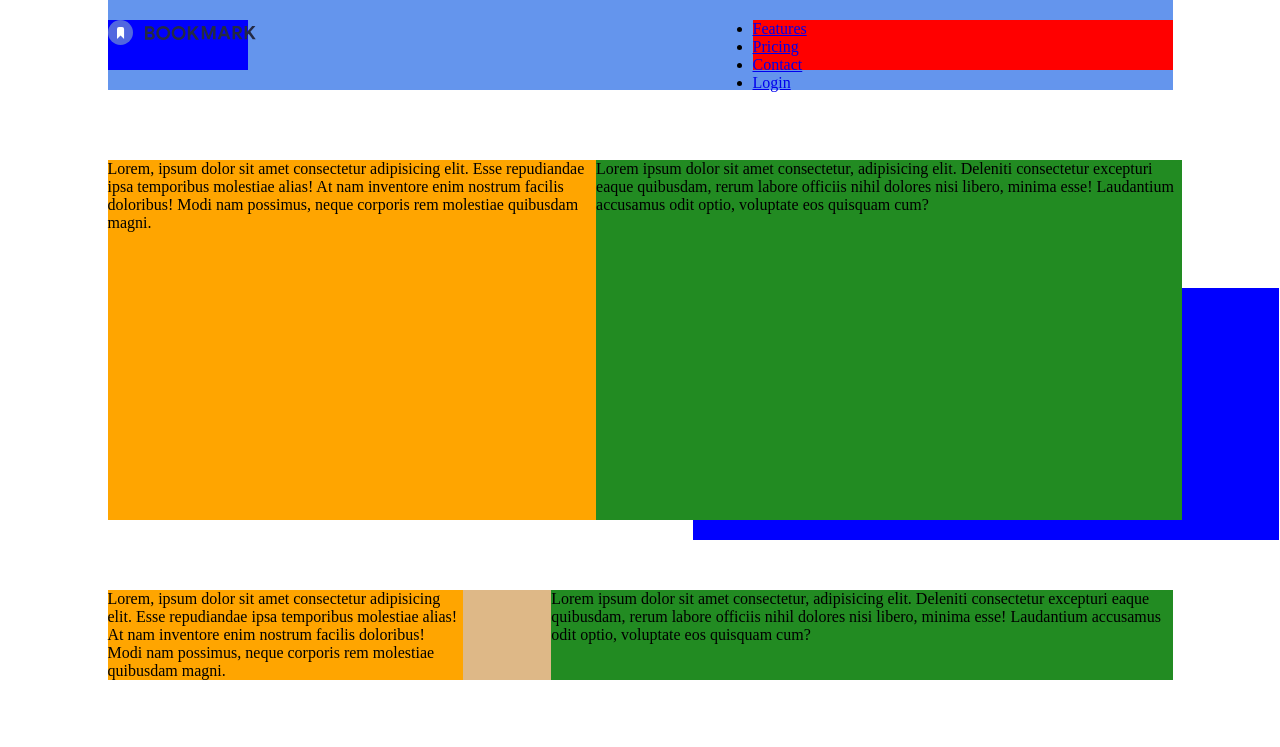
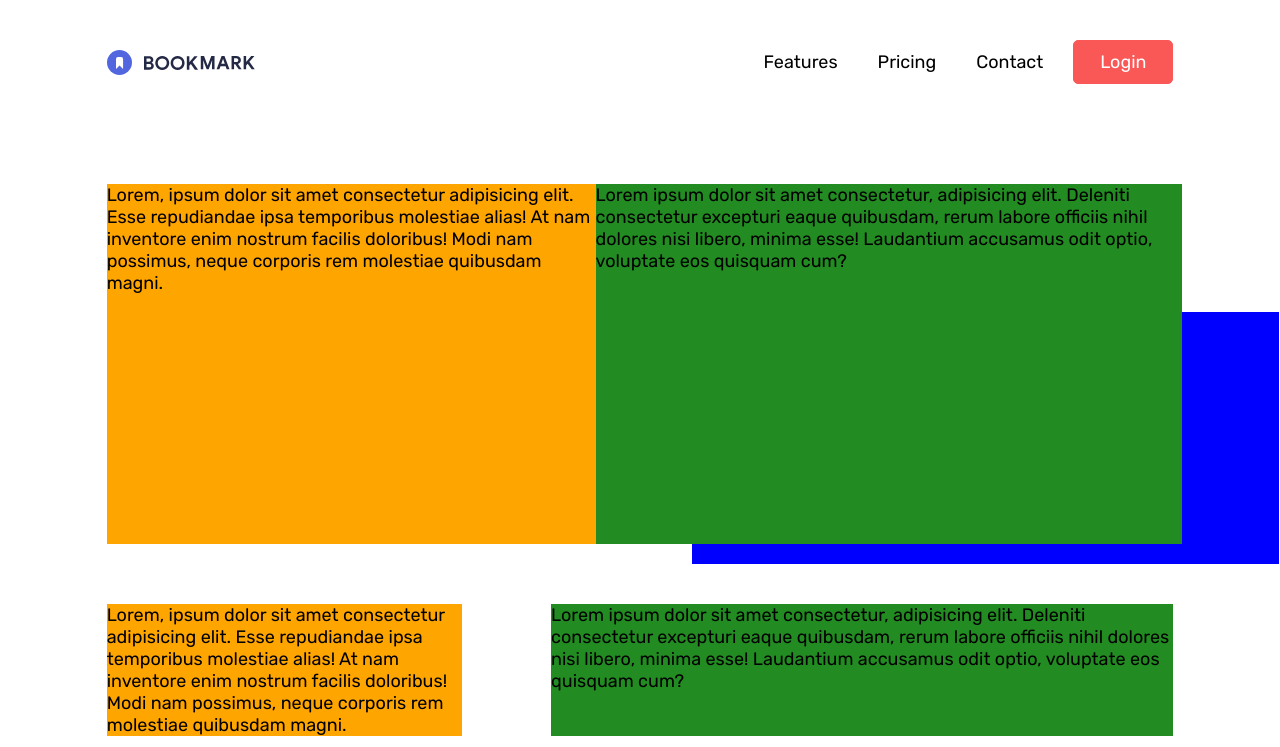
Before and after one commit to luiz-gustavo0/landing-page, a plain HTML site: page index.html in a window 1280 px wide. Shown: the top 747 px of the page. Drawn offline with Linux system fonts and the light colour scheme.

Commit message:
finished menu

```diff
--- a/css/styles.css
+++ b/css/styles.css
@@ -1,19 +1,45 @@
+:root {
+  --soft-blue: hsl(231, 69%, 60%);
+  --soft-red: hsl(0, 94%, 66%);
+  --gravish-blue: hsl(229, 8%, 60%);
+  --dark-blue: hsl(229, 31%, 21%);
+}
+
 * {
   margin: 0;
   padding: 0;
   box-sizing: border-box;
+  outline: none;
 }
 
-.grid {
+body {
+  font-family: "Rubik", sans-serif;
+  font-size: 1.125rem;
+  min-height: 100vh;
+}
+
+a {
+  text-decoration: none;
+  color: inherit;
+}
+
+img {
+  width: 100%;
+  display: block;
+}
+
+ul {
+  list-style: none;
+}
+
+.container {
   display: grid;
   grid-template-columns: repeat(12, 1fr);
-  gap: 10px;
 }
 
 header {
   grid-column: 2 / 12;
-  padding: 20px 0;
-  background-color: cornflowerblue;
+  padding: 40px 0;
   margin-bottom: 60px;
 }
 
@@ -23,23 +49,38 @@ header {
   justify-content: space-between;
 }
 
-.logo {
-  width: 140px;
-  height: 50px;
-  background-color: blue;
+.menu ul {
+  display: flex;
+  align-items: center;
 }
 
-.menu {
-  width: 420px;
-  height: 50px;
-  background-color: red;
+.menu li a {
+  display: inline-block;
+  padding: 10px;
+  margin-left: 20px;
+}
+
+.menu li a:hover,
+.menu li a:focus {
+  color: var(--soft-red);
+}
+
+.btn-login {
+  background: var(--soft-red);
+  width: 100px;
+  text-align: center;
+  color: #fff;
+  border-radius: 5px;
+  border: 1px solid var(--soft-red);
+}
+
+.btn-login:hover,
+.btn-login:focus {
+  background: #fff;
 }
 
 .section-1 {
-  grid-column: 2 / -1;
-  /* background-color: burlywood; */
-  display: grid;
-  grid-template-columns: repeat(12, 1fr);
+  grid-column: 2 / 13;
   margin-bottom: 60px;
 }
 
@@ -69,9 +110,6 @@ header {
 
 .section-2 {
   grid-column: 2 / 12;
-  background-color: burlywood;
-  display: grid;
-  grid-template-columns: repeat(12, 1fr);
   margin-bottom: 60px;
 }
 
@@ -86,10 +124,7 @@ header {
 }
 
 .section-3 {
-  grid-column: 1 / 12;
-  /* background-color: burlywood; */
-  display: grid;
-  grid-template-columns: repeat(12, 1fr);
+  grid-column: 1 / 13;
   margin-bottom: 60px;
 }
 
--- a/index.html
+++ b/index.html
@@ -29,25 +29,25 @@
     </style>
   </head>
   <body>
-    <div class="grid">
+    <div class="container">
       <header>
         <div class="header-container">
           <div class="logo">
             <img src="./images/logo-bookmark.svg" alt="Logotipo Bookmark" />
           </div>
-          <nav class="menu">
-            <ul class="list">
+          <div class="menu">
+            <ul>
               <li><a href="#">Features</a></li>
               <li><a href="#">Pricing</a></li>
               <li><a href="#">Contact</a></li>
-              <li><a href="#">Login</a></li>
+              <li><a href="#" class="btn-login">Login</a></li>
             </ul>
-          </nav>
+          </div>
         </div>
       </header>
 
       <!-- sections -->
-      <section class="section-1">
+      <section class="section-1 container">
         <div class="c1">
           Lorem, ipsum dolor sit amet consectetur adipisicing elit. Esse
           repudiandae ipsa temporibus molestiae alias! At nam inventore enim
@@ -61,7 +61,7 @@
           voluptate eos quisquam cum?
         </div>
       </section>
-      <section class="section-2">
+      <section class="section-2 container">
         <div class="c3">
           Lorem, ipsum dolor sit amet consectetur adipisicing elit. Esse
           repudiandae ipsa temporibus molestiae alias! At nam inventore enim
@@ -75,7 +75,7 @@
           voluptate eos quisquam cum?
         </div>
       </section>
-      <section class="section-3">
+      <section class="section-3 container">
         <div class="c5">
           Lorem, ipsum dolor sit amet consectetur adipisicing elit. Esse
           repudiandae ipsa temporibus molestiae alias! At nam inventore enim
@@ -89,7 +89,7 @@
           voluptate eos quisquam cum?
         </div>
       </section>
-      <div>
+      <!-- <div>
         Features Our aim is to make it quick and easy for you to access your
         favourite websites. Your bookmarks sync between your devices so you can
         access them on the go. Simple Bookmarking Speedy Searching Easy Sharing
@@ -106,44 +106,44 @@
         Minimum version 55 Add & Install Extension Add to Opera Minimum version
         46 Add & Install Extension Frequently Asked Questions Here are some of
         our FAQs. If you have any other questions you’d like answered please
-        feel free to email us.
+        feel free to email us. -->
 
       <!-- Question 1 -->
-        What is Bookmark?
+      <!-- What is Bookmark? -->
 
       <!-- Answer 1 -->
-        Lorem ipsum dolor sit amet, consectetur adipiscing elit. Fusce tincidunt
+      <!-- Lorem ipsum dolor sit amet, consectetur adipiscing elit. Fusce tincidunt
         justo eget ultricies fringilla. Phasellus blandit ipsum quis quam ornare
-        mattis.
+        mattis. -->
 
       <!-- Question 2 -->
-        How can I request a new browser?
+      <!-- How can I request a new browser? -->
 
       <!-- Answer 2 -->
-        Vivamus luctus eros aliquet convallis ultricies. Mauris augue massa,
+      <!-- Vivamus luctus eros aliquet convallis ultricies. Mauris augue massa,
         ultricies non ligula. Suspendisse imperdiet. Vivamus luctus eros aliquet
         convallis ultricies. Mauris augue massa, ultricies non ligula.
         Suspendisse imperdie tVivamus luctus eros aliquet convallis ultricies.
-        Mauris augue massa, ultricies non ligula. Suspendisse imperdiet.
+        Mauris augue massa, ultricies non ligula. Suspendisse imperdiet. -->
 
       <!-- Question 3 -->
-        Is there a mobile app?
+      <!-- Is there a mobile app? -->
 
       <!-- Answer 3 -->
-        Sed consectetur quam id neque fermentum accumsan. Praesent luctus
+      <!-- Sed consectetur quam id neque fermentum accumsan. Praesent luctus
         vestibulum dolor, ut condimentum urna vulputate eget. Cras in ligula
         quis est pharetra mattis sit amet pharetra purus. Sed sollicitudin ex et
-        ultricies bibendum.
+        ultricies bibendum. -->
 
       <!-- Question 4 -->
-        What about other Chromium browsers?
+      <!-- What about other Chromium browsers? -->
 
       <!-- Answer 4 -->
-        Integer condimentum ipsum id imperdiet finibus. Vivamus in placerat mi,
+      <!-- Integer condimentum ipsum id imperdiet finibus. Vivamus in placerat mi,
         at euismod dui. Aliquam vitae neque eget nisl gravida pellentesque non
         ut velit. More Info 35,000+ already joined Stay up-to-date with what
         we’re doing Contact Us Features Pricing Contact
-      </div>
+      </div> -->
 
       <footer>
         <p class="attribution">
```
Lines whose indentation alone changed are shown as unchanged.
